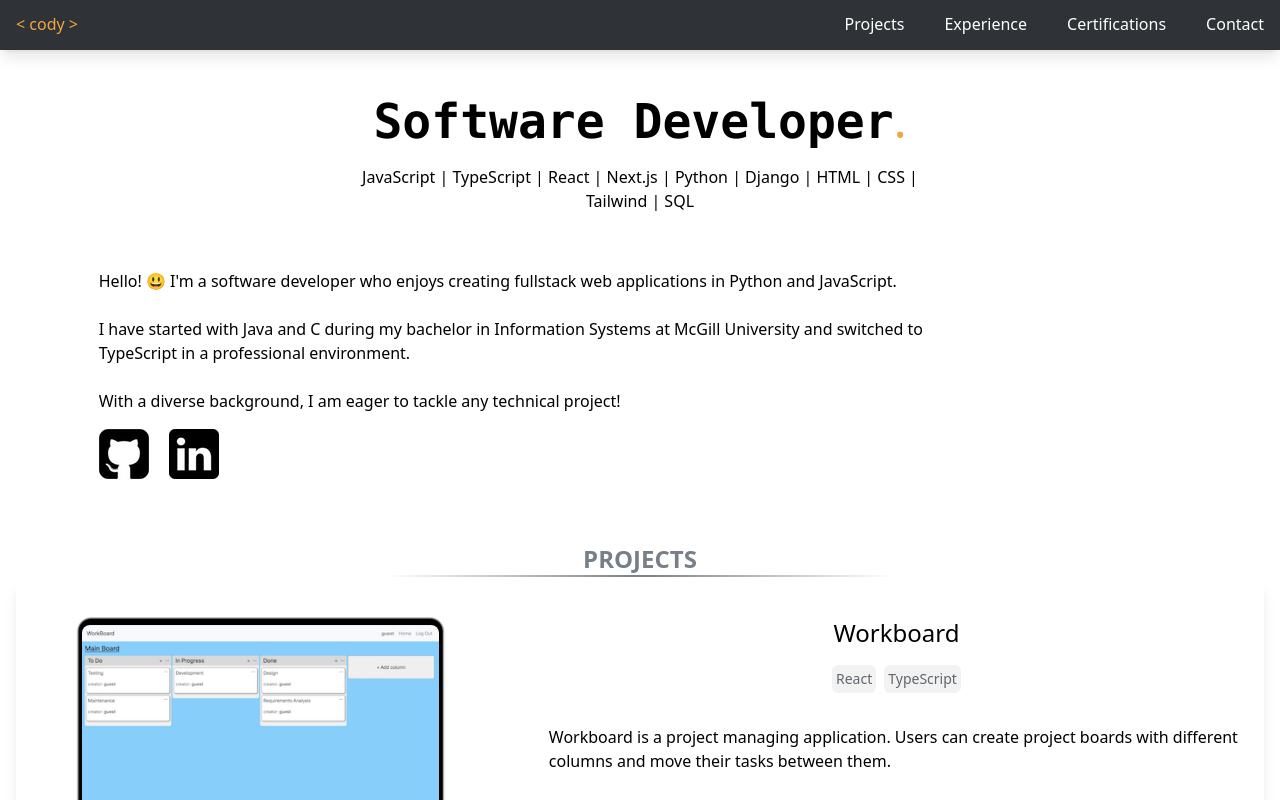
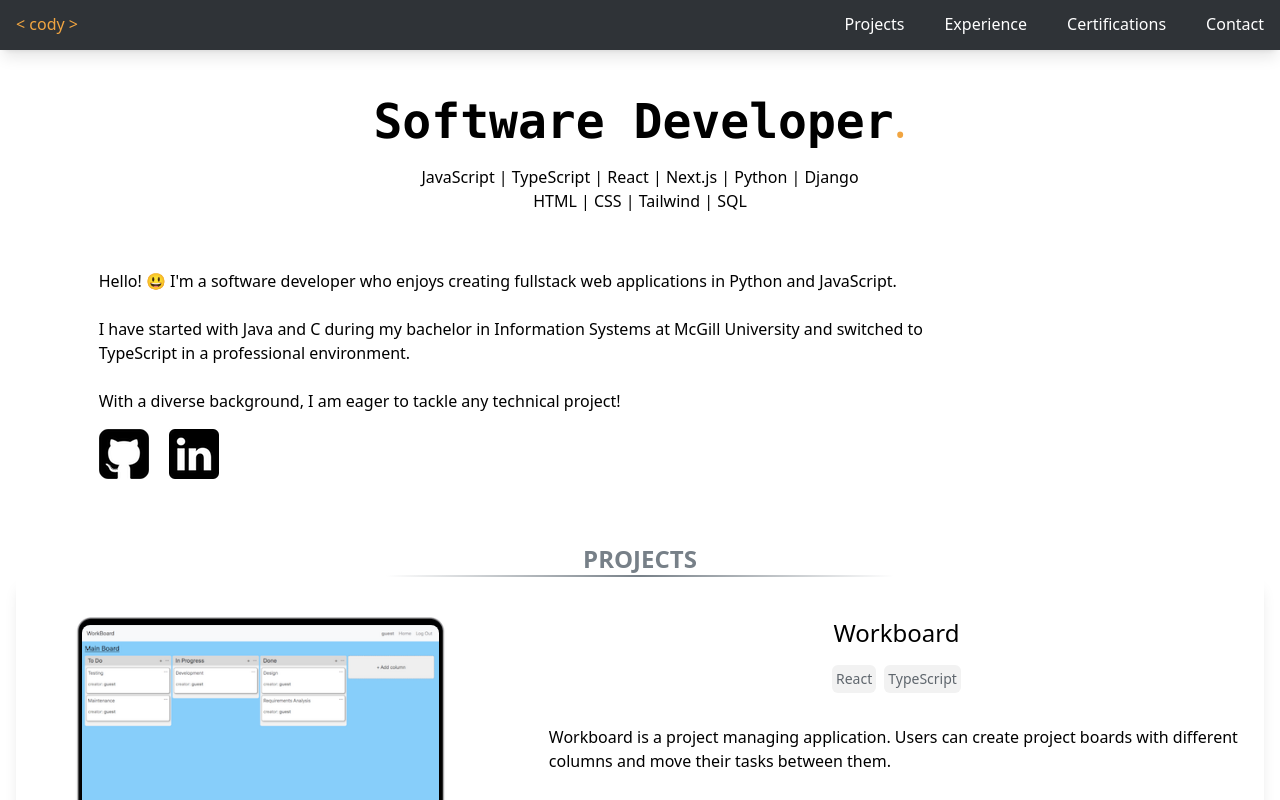
Before and after one commit to Cody06/Portfolio, a Next.js app: page / in a window 1280 px wide. Shown: the top 800 px of the page. Built offline with nearby package versions, Linux system fonts and the light colour scheme.

Commit message:
FIx subheader length

```diff
--- a/src/components/Home/components/Header.tsx
+++ b/src/components/Home/components/Header.tsx
@@ -6,18 +6,10 @@ interface Props {
 }
 
 const Header: React.FC<Props> = ({ showAnimation }) => {
-    const technologies = [
-        'JavaScript',
-        'TypeScript',
-        'React',
-        'Next.js',
-        'Python',
-        'Django',
-        'HTML',
-        'CSS',
-        'Tailwind',
-        'SQL',
-    ].join(' | ');
+    const technologies = ['JavaScript', 'TypeScript', 'React', 'Next.js', 'Python', 'Django'].join(
+        ' | ',
+    );
+    const secondaryTechnologies = ['HTML', 'CSS', 'Tailwind', 'SQL'].join(' | ');
 
     const headlineParagraph = `Hello! 😃 I'm a software developer who enjoys creating fullstack web applications in Python and JavaScript.
         \n I have started with Java and C during my bachelor in Information Systems at McGill University and switched to TypeScript in a professional environment.
@@ -61,11 +53,14 @@ const Header: React.FC<Props> = ({ showAnimation }) => {
                     </span>
                     <span className={`text-orange-100 ${showAnimation && 'animate-drop'}`}>.</span>
                 </h1>
-                <h2
-                    className={`text-center max-w-[35rem] ${showAnimation && 'animate-fade-in-up'}`}
+                <div
+                    className={`text-center max-w-[20rem] md:max-w-[32rem] ${
+                        showAnimation && 'animate-fade-in-up'
+                    }`}
                 >
-                    {technologies}
-                </h2>
+                    <h2>{technologies}</h2>
+                    <h2>{secondaryTechnologies}</h2>
+                </div>
             </div>
 
             <div className="flex justify-evenly">
```
